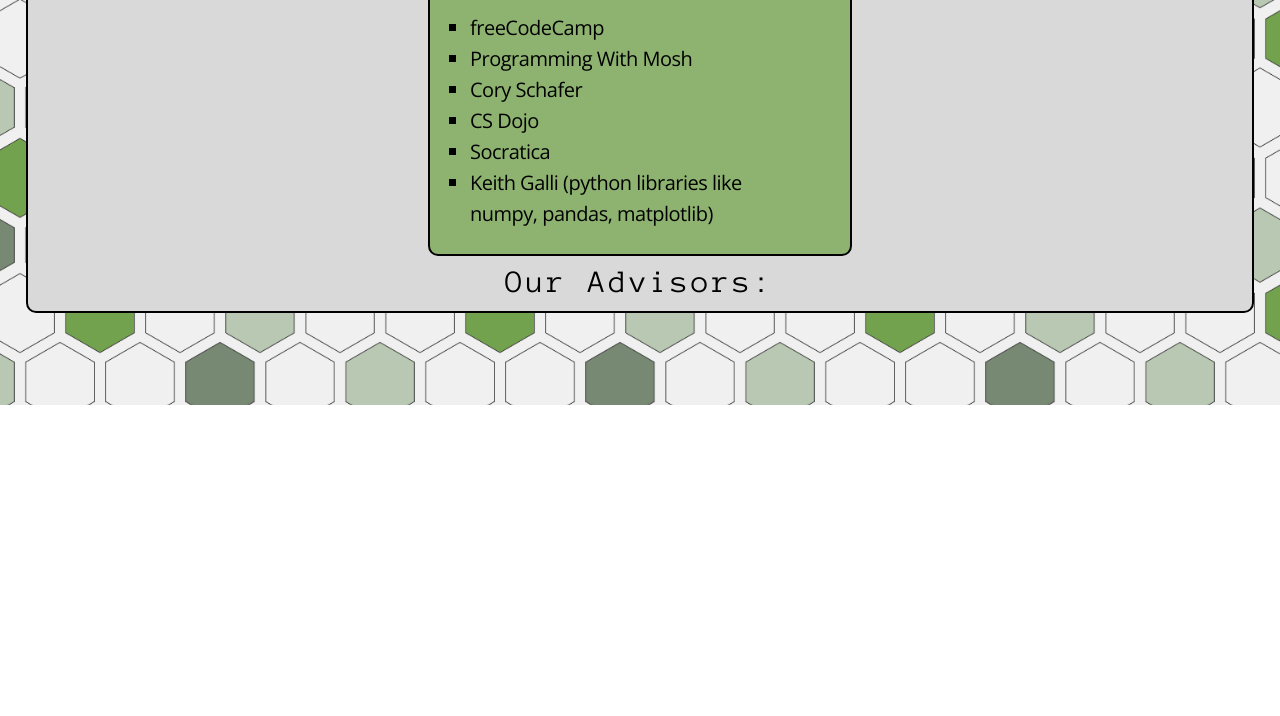
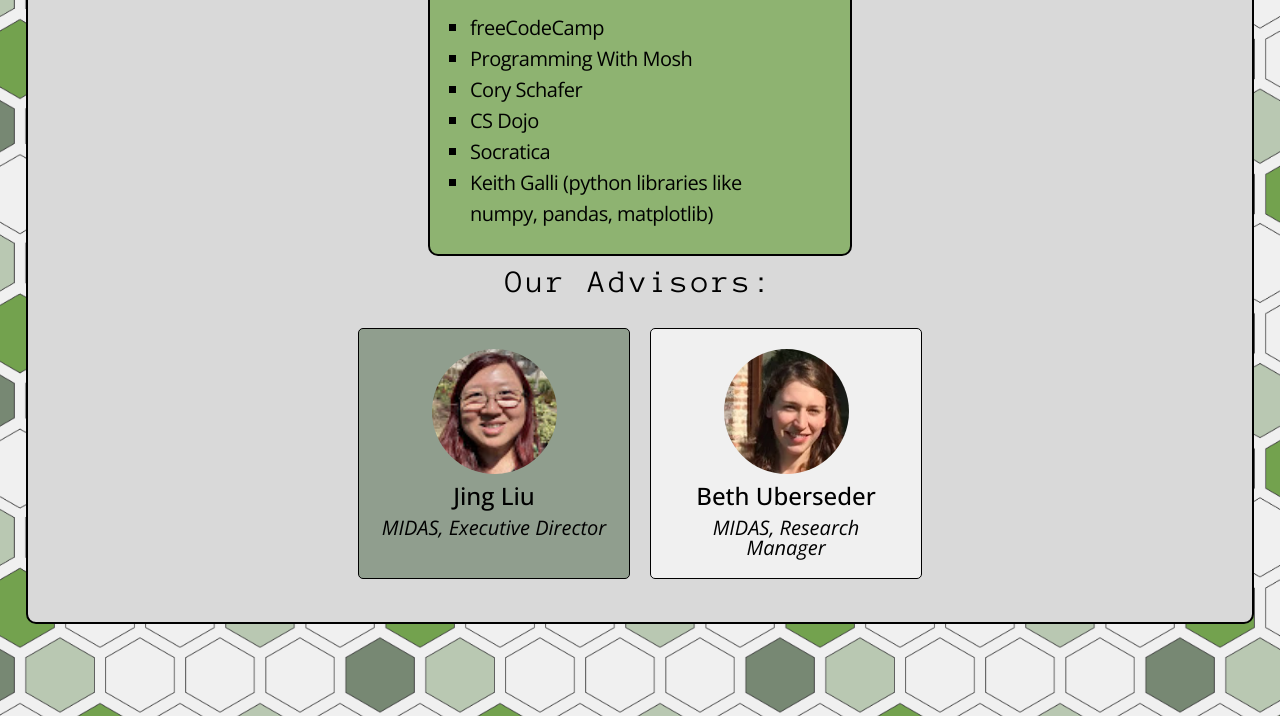
Before and after one commit to UMEcoData/website, a plain HTML site: page resources.html in a window 1280 px wide. Shown: the part 1285-2001 px from the top of the page. Before the commit the page ends 1690 px from the top, so only its background shows below. Drawn offline with nearby package versions, Linux system fonts and the light colour scheme.

Commit message:
advisors updated

```diff
--- a/js/js.js
+++ b/js/js.js
@@ -12,7 +12,7 @@
     }
     else {
         document.querySelector("#nav_one").style.display = "block"
-        document.querySelector("#hamburger").style.border = "2px #000 solid"
+        // document.querySelector("#hamburger").style.border = "2px #000 solid"
         document.querySelector("#hamburger").style.padding = "2px"
     }
 })
--- a/resources.html
+++ b/resources.html
@@ -156,6 +156,23 @@
 
 
     <h2 class="page-header">Our Advisors:</h2>
+    <div class="eboard">
+      <div class="team_card">
+        <div class="card_top">
+          <img class="team_photo" src="images/JingL.jpeg" alt="Jing Liu's Headshot" />
+          <h3>Jing Liu</h3>
+          <h4>MIDAS, Executive Director</h4>
+        </div>
+      </div>
+
+      <div class="team_card">
+        <div class="card_top">
+          <img class="team_photo" src="images/BethU.webp" alt="Jing Liu's Headshot" />
+          <h3>Beth Uberseder</h3>
+          <h4>MIDAS, Research Manager</h4>
+        </div>
+        </div>
+    </div>
 
 
   </main>
```
Also changed, not shown: images/BethU.webp (added), images/JingL.jpeg (added).
